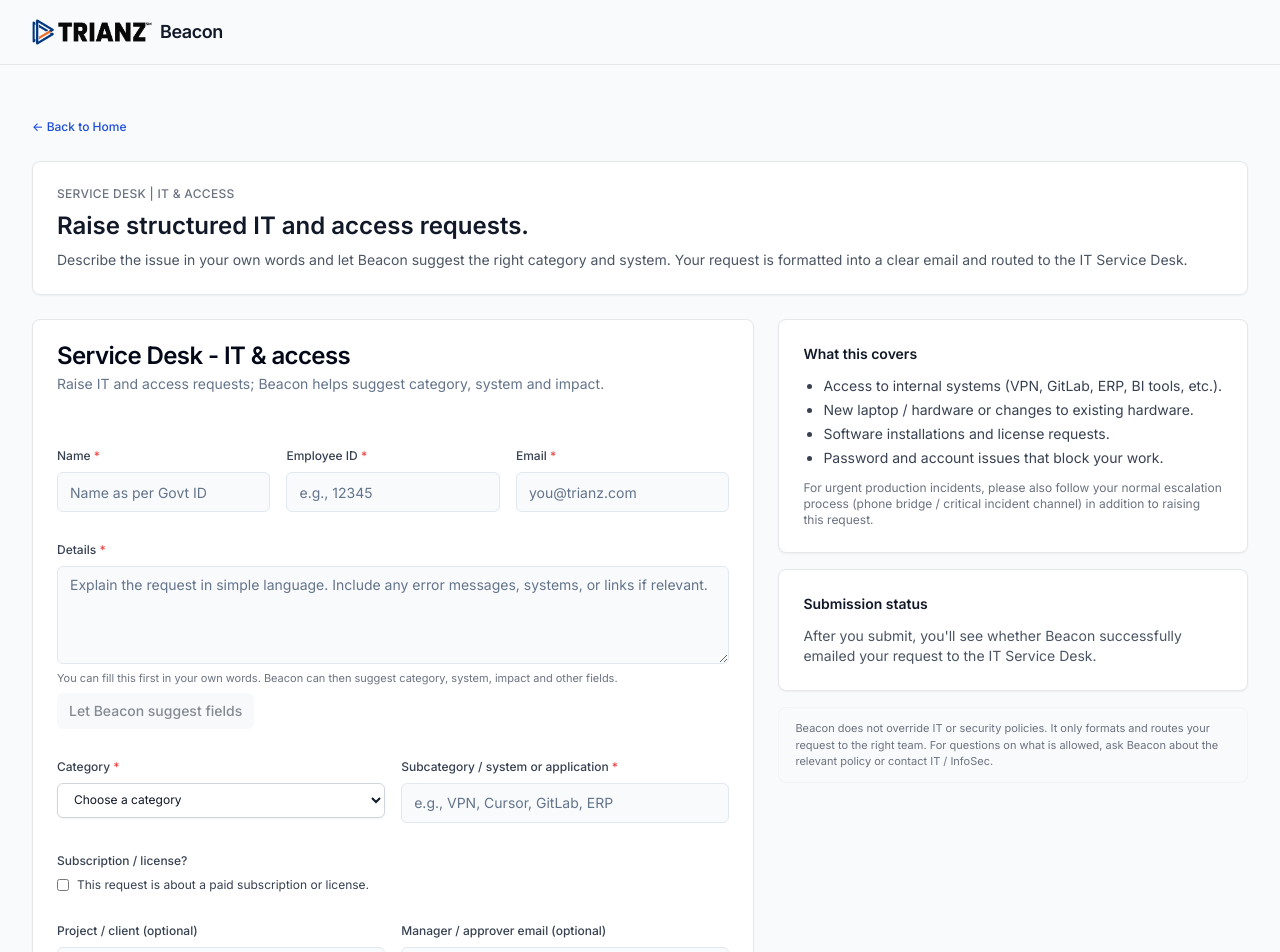
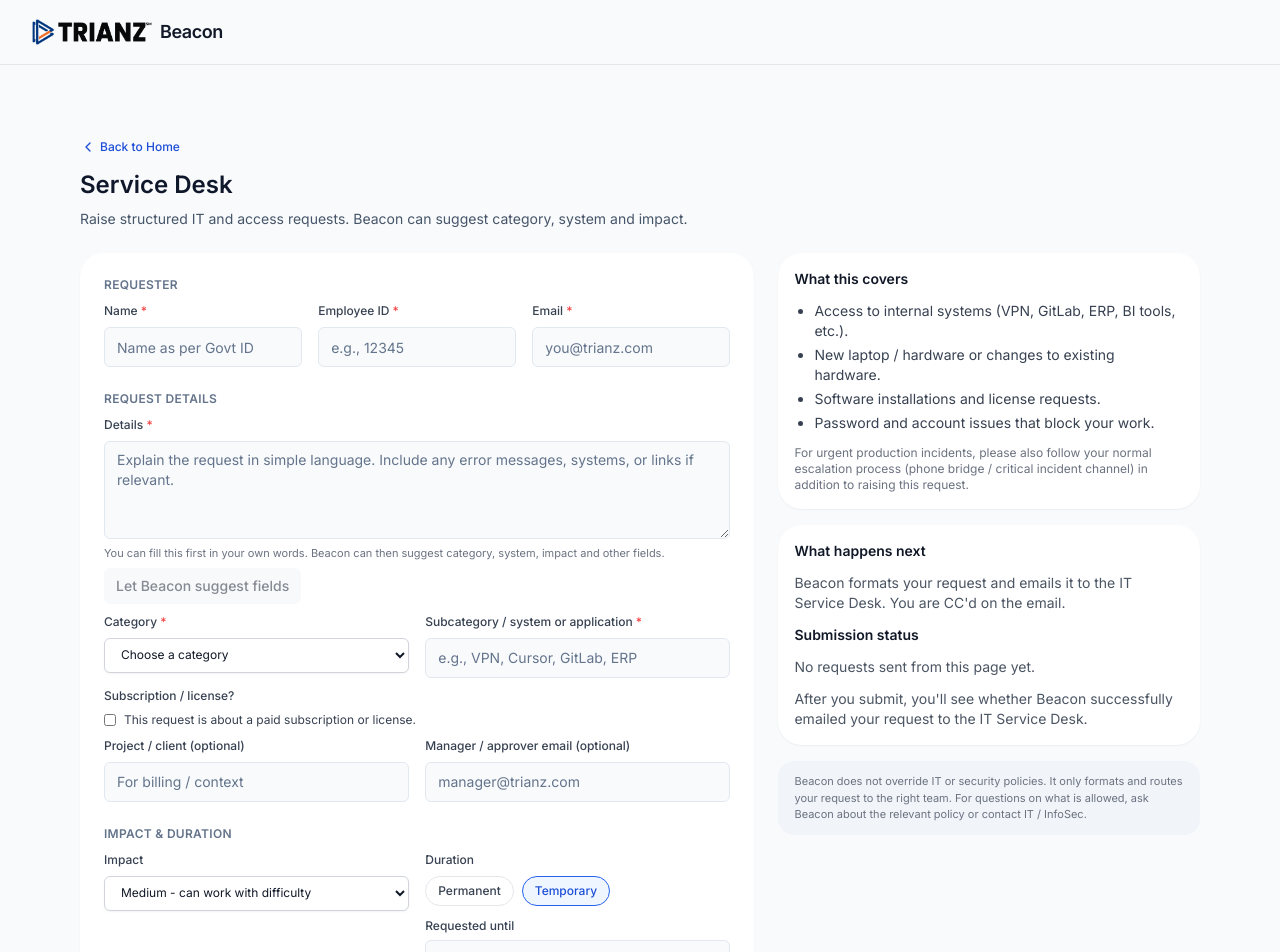
Before and after one commit to PrabhathVarma19/slt-jd, a Next.js app: page /service-desk in a window 1280 px wide. Shown: the top 952 px of the page. Built offline with nearby package versions, Linux system fonts and the light colour scheme.

Commit message:
ui: home launcher buckets + request page status/toasts

```diff
--- a/app/service-desk/page.tsx
+++ b/app/service-desk/page.tsx
@@ -1,17 +1,12 @@
 'use client';
 
 import { useEffect, useState } from 'react';
-import Link from 'next/link';
 import Button from '@/components/ui/button';
 import Input from '@/components/ui/input';
 import Textarea from '@/components/ui/textarea';
-import {
-  Card,
-  CardHeader,
-  CardTitle,
-  CardDescription,
-  CardContent,
-} from '@/components/ui/card';
+import { BackToHome } from '@/components/ui/back-to-home';
+import { Spinner } from '@/components/ui/spinner';
+import { useToast } from '@/lib/hooks/useToast';
 
 type RequestType =
   | ''
@@ -122,6 +117,9 @@
   const [result, setResult] = useState<ApiResponse | null>(null);
   const [shouldAutoSuggest, setShouldAutoSuggest] = useState(false);
   const [showSuccessModal, setShowSuccessModal] = useState(false);
+  const [lastSubmitAt, setLastSubmitAt] = useState<string | null>(null);
+  const [lastSubmitOutcome, setLastSubmitOutcome] = useState<'success' | 'error' | null>(null);
+  const { showToast, ToastContainer } = useToast();
 
   // Seed Details when navigated from Ask Beacon with ?details=...
   useEffect(() => {
@@ -240,6 +238,11 @@
       }
 
       setResult(data);
+      setLastSubmitAt(
+        new Date().toLocaleTimeString(undefined, { hour: '2-digit', minute: '2-digit' })
+      );
+      setLastSubmitOutcome('success');
+      showToast('Request emailed to Service Desk. A copy was sent to you.', 'success');
 
       // On success, reset the form completely and show a confirmation modal
       if (res.ok) {
@@ -248,46 +251,33 @@
       }
     } catch (err: any) {
       setError(err.message || 'Failed to submit IT request.');
+      setLastSubmitAt(
+        new Date().toLocaleTimeString(undefined, { hour: '2-digit', minute: '2-digit' })
+      );
+      setLastSubmitOutcome('error');
+      showToast('Could not send request. Check VPN or try again.', 'error');
     } finally {
       setIsSubmitting(false);
     }
   };
 
   return (
-    <div className="space-y-6">
-      <div className="mb-2">
-        <Link
-          href="/"
-          className="inline-flex items-center text-xs font-medium text-blue-700 hover:underline"
-        >
-          &lt;- Back to Home
-        </Link>
+    <div className="max-w-6xl mx-auto px-4 py-6 space-y-6">
+      <div className="space-y-2">
+        <BackToHome />
+        <h1 className="text-2xl font-semibold text-slate-900">Service Desk</h1>
+        <p className="text-sm text-slate-600">
+          Raise structured IT and access requests. Beacon can suggest category, system and impact.
+        </p>
       </div>
 
-      <div className="rounded-lg border border-gray-200 bg-white p-6 shadow-sm">
-        <div className="space-y-2">
-          <p className="text-xs font-medium uppercase tracking-wide text-gray-500">
-            Service Desk | IT &amp; access
-          </p>
-          <h1 className="text-2xl font-semibold text-gray-900">
-            Raise structured IT and access requests.
-          </h1>
-          <p className="text-sm text-gray-600">
-            Describe the issue in your own words and let Beacon suggest the right category and
-            system. Your request is formatted into a clear email and routed to the IT Service Desk.
-          </p>
-        </div>
-      </div>
-
-      <div className="grid gap-6 lg:grid-cols-[minmax(0,2fr)_minmax(0,1.3fr)]">
-        <Card className="space-y-6">
-          <CardHeader>
-            <CardTitle>Service Desk - IT &amp; access</CardTitle>
-            <CardDescription>
-              Raise IT and access requests; Beacon helps suggest category, system and impact.
-            </CardDescription>
-          </CardHeader>
-          <CardContent className="space-y-6">
+      <div className="grid gap-6 md:grid-cols-[minmax(0,1.6fr)_minmax(0,1fr)]">
+        {/* Left: form */}
+        <div className="bg-card rounded-3xl shadow-sm p-6 space-y-6">
+          <div className="space-y-1">
+            <p className="text-xs font-semibold uppercase tracking-wide text-slate-500">
+              Requester
+            </p>
             <div className="grid gap-4 md:grid-cols-3">
               <div className="space-y-1.5">
                 <label className="text-xs font-medium text-gray-700">
@@ -321,7 +311,12 @@
                 />
               </div>
             </div>
+          </div>
 
+          <div className="space-y-1">
+            <p className="text-xs font-semibold uppercase tracking-wide text-slate-500">
+              Request details
+            </p>
             <div className="space-y-1.5">
               <label className="text-xs font-medium text-gray-700">
                 Details <span className="text-red-500">*</span>
@@ -420,7 +415,12 @@
                 />
               </div>
             </div>
+          </div>
 
+          <div className="space-y-1">
+            <p className="text-xs font-semibold uppercase tracking-wide text-slate-500">
+              Impact &amp; duration
+            </p>
             <div className="grid gap-4 md:grid-cols-2">
               <div className="space-y-1.5">
                 <label className="text-xs font-medium text-gray-700">Impact</label>
@@ -477,6 +477,7 @@
                 )}
               </div>
             </div>
+          </div>
 
             {error && (
               <div className="rounded-md border border-red-200 bg-red-50 px-3 py-2 text-xs text-red-800">
@@ -488,15 +489,22 @@
               <p className="text-xs text-gray-500">
                 Beacon will send this request to the IT Service Desk with your email as reply-to.
               </p>
-              <Button size="sm" onClick={handleSubmit} disabled={!canSubmit}>
-                {isSubmitting ? 'Submitting...' : 'Submit IT request'}
+            <Button size="sm" onClick={handleSubmit} disabled={!canSubmit} className="rounded-full">
+              {isSubmitting ? (
+                <span className="inline-flex items-center gap-2">
+                  <Spinner />
+                  Submitting...
+                </span>
+              ) : (
+                'Submit IT request'
+              )}
               </Button>
             </div>
-          </CardContent>
-        </Card>
+        </div>
 
+        {/* Right: status & guidance */}
         <div className="space-y-4">
-          <div className="rounded-lg border border-gray-200 bg-white p-6 shadow-sm space-y-3 text-sm text-gray-700">
+          <div className="bg-card rounded-3xl shadow-sm p-4 space-y-3 text-sm text-gray-700">
             <h2 className="text-sm font-semibold text-gray-900">What this covers</h2>
             <ul className="list-disc space-y-1 pl-5">
               <li>Access to internal systems (VPN, GitLab, ERP, BI tools, etc.).</li>
@@ -510,8 +518,31 @@
             </p>
           </div>
 
-          <div className="rounded-lg border border-gray-200 bg-white p-6 shadow-sm space-y-3 text-sm text-gray-700">
+          <div className="bg-card rounded-3xl shadow-sm p-4 space-y-3 text-sm text-gray-700">
+            <p className="text-sm font-semibold text-gray-900">What happens next</p>
+            <p className="text-sm text-gray-600">
+              Beacon formats your request and emails it to the IT Service Desk. You are CC&apos;d on the email.
+            </p>
+
             <h2 className="text-sm font-semibold text-gray-900">Submission status</h2>
+            {!lastSubmitAt && (
+              <p className="text-sm text-gray-600">
+                No requests sent from this page yet.
+              </p>
+            )}
+            {lastSubmitAt && (
+              <div className="space-y-1">
+                <p className="text-sm text-gray-700">
+                  Last submission: <span className="font-medium text-gray-900">{lastSubmitAt}</span>
+                </p>
+                {lastSubmitOutcome === 'success' && (
+                  <p className="text-sm text-green-700">Last request sent successfully.</p>
+                )}
+                {lastSubmitOutcome === 'error' && (
+                  <p className="text-sm text-red-700">Last attempt failed. Please try again.</p>
+                )}
+              </div>
+            )}
             {!result && !error && (
               <p className="text-sm text-gray-600">
                 After you submit, you&apos;ll see whether Beacon successfully emailed your request to
@@ -537,7 +568,7 @@
             )}
           </div>
 
-          <div className="rounded-lg border border-gray-100 bg-gray-50 px-4 py-3 text-[11px] text-gray-500">
+          <div className="rounded-2xl bg-muted px-4 py-3 text-[11px] text-gray-500">
             Beacon does not override IT or security policies. It only formats and routes your request
             to the right team. For questions on what is allowed, ask Beacon about the relevant policy
             or contact IT / InfoSec.
@@ -564,6 +595,8 @@
           </div>
         </div>
       )}
+
+      <ToastContainer />
     </div>
   );
 }
--- a/app/travel-desk/page.tsx
+++ b/app/travel-desk/page.tsx
@@ -1,7 +1,6 @@
 'use client';
 
 import { useState } from 'react';
-import Link from 'next/link';
 import Button from '@/components/ui/button';
 import Input from '@/components/ui/input';
 import Textarea from '@/components/ui/textarea';
@@ -13,6 +12,9 @@
   CardDescription,
   CardContent,
 } from '@/components/ui/card';
+import { BackToHome } from '@/components/ui/back-to-home';
+import { Spinner } from '@/components/ui/spinner';
+import { useToast } from '@/lib/hooks/useToast';
 
 type View = 'form' | 'review';
 
@@ -38,6 +40,9 @@
   const [error, setError] = useState<string | null>(null);
   const [submitMessage, setSubmitMessage] = useState<string | null>(null);
   const [showSuccessModal, setShowSuccessModal] = useState(false);
+  const [lastSubmitAt, setLastSubmitAt] = useState<string | null>(null);
+  const [lastSubmitOutcome, setLastSubmitOutcome] = useState<'success' | 'error' | null>(null);
+  const { showToast, ToastContainer } = useToast();
 
   const canSubmit =
     name.trim() &&
@@ -109,6 +114,11 @@
       }
 
       setSubmitMessage(data.message || 'Travel request emailed to the Travel Desk.');
+      setLastSubmitAt(
+        new Date().toLocaleTimeString(undefined, { hour: '2-digit', minute: '2-digit' })
+      );
+      setLastSubmitOutcome('success');
+      showToast('Travel request emailed to Travel Desk. A copy was sent to you.', 'success');
 
       // Reset the form, return to form view, and show confirmation popup
       resetForm();
@@ -116,6 +126,11 @@
       setShowSuccessModal(true);
     } catch (err: any) {
       setError(err.message || 'Failed to submit travel request');
+      setLastSubmitAt(
+        new Date().toLocaleTimeString(undefined, { hour: '2-digit', minute: '2-digit' })
+      );
+      setLastSubmitOutcome('error');
+      showToast('Could not send request. Check VPN or try again.', 'error');
     } finally {
       setIsSubmitting(false);
     }
@@ -133,32 +148,18 @@
   // Form View
   if (view === 'form') {
     return (
-      <div className="space-y-6">
-        <div className="mb-2">
-          <Link
-            href="/"
-            className="inline-flex items-center text-xs font-medium text-blue-700 hover:underline"
-          >
-            Back to Home
-          </Link>
+      <div className="max-w-6xl mx-auto px-4 py-6 space-y-6">
+        <div className="space-y-2">
+          <BackToHome />
+          <h1 className="text-2xl font-semibold text-slate-900">Travel Desk</h1>
+          <p className="text-sm text-slate-600">
+            Prepare and send structured travel requests. Beacon formats your ask into a clear email.
+          </p>
         </div>
 
-        <div className="rounded-lg border border-gray-200 bg-white p-6 shadow-sm">
-          <div className="space-y-2">
-            <p className="text-xs font-medium uppercase tracking-wide text-gray-500">
-              Beacon Travel Desk
-            </p>
-            <h1 className="mt-1 text-2xl font-semibold text-gray-900">
-              Raise a travel request without writing an email.
-            </h1>
-            <p className="text-sm text-gray-600">
-              Fill the trip details and let Beacon prepare a clear, policy-aware request and an email
-              draft for the travel desk and your manager.
-            </p>
-          </div>
-        </div>
-
-        <Card className="max-w-4xl">
+        <div className="grid gap-6 md:grid-cols-[minmax(0,1.6fr)_minmax(0,1fr)]">
+          {/* Left: form */}
+          <Card>
           <CardHeader>
             <CardTitle>Travel Desk</CardTitle>
             <CardDescription>
@@ -329,6 +330,36 @@
           </CardContent>
         </Card>
 
+          {/* Right: status & guidance */}
+          <div className="space-y-4">
+            <div className="bg-card rounded-3xl shadow-sm p-4 space-y-3">
+              <h2 className="text-sm font-semibold text-slate-900">What happens next</h2>
+              <p className="text-sm text-slate-600">
+                Beacon formats your travel request and emails it to the Travel Desk. You are CC&apos;d on the email.
+              </p>
+            </div>
+            <div className="bg-card rounded-3xl shadow-sm p-4 space-y-3">
+              <h2 className="text-sm font-semibold text-slate-900">Submission status</h2>
+              {!lastSubmitAt && (
+                <p className="text-sm text-slate-600">No requests sent from this page yet.</p>
+              )}
+              {lastSubmitAt && (
+                <div className="space-y-1 text-sm">
+                  <p className="text-slate-700">
+                    Last submission: <span className="font-medium text-slate-900">{lastSubmitAt}</span>
+                  </p>
+                  {lastSubmitOutcome === 'success' && (
+                    <p className="text-green-700">Last travel request sent successfully.</p>
+                  )}
+                  {lastSubmitOutcome === 'error' && (
+                    <p className="text-red-700">Last attempt failed. Please try again.</p>
+                  )}
+                </div>
+              )}
+            </div>
+          </div>
+        </div>
+
         {showSuccessModal && (
           <div className="fixed inset-0 z-40 flex items-center justify-center bg-black/40">
             <div className="w-full max-w-md rounded-lg bg-white p-6 shadow-lg">
@@ -347,6 +378,7 @@
             </div>
           </div>
         )}
+        <ToastContainer />
       </div>
     );
   }
@@ -354,22 +386,17 @@
   // Review View
   if (view === 'review') {
     return (
-      <div className="space-y-6">
-        <div className="rounded-lg border border-gray-200 bg-white p-6 shadow-sm">
+      <div className="max-w-6xl mx-auto px-4 py-6 space-y-6">
         <div className="space-y-2">
-            <p className="text-xs font-medium uppercase tracking-wide text-gray-500">
-              Beacon Travel Desk
-            </p>
-            <h1 className="mt-1 text-2xl font-semibold text-gray-900">
-              Review your travel request
-            </h1>
-            <p className="text-sm text-gray-600">
+          <BackToHome />
+          <h1 className="text-2xl font-semibold text-slate-900">Review travel request</h1>
+          <p className="text-sm text-slate-600">
             Please review the details below. Click Confirm to send the request to the Travel Desk.
           </p>
         </div>
-        </div>
 
-        <Card className="mx-auto max-w-3xl">
+        <div className="grid gap-6 md:grid-cols-[minmax(0,1.6fr)_minmax(0,1fr)]">
+          <Card className="w-full">
             <CardHeader>
               <CardTitle>Review your travel request</CardTitle>
               <CardDescription>
@@ -496,11 +523,43 @@
                 Back
               </Button>
               <Button onClick={handleConfirm} disabled={isSubmitting}>
-                {isSubmitting ? 'Sending request...' : 'Confirm and send'}
+                {isSubmitting ? (
+                  <span className="inline-flex items-center gap-2">
+                    <Spinner />
+                    Submitting...
+                  </span>
+                ) : (
+                  'Confirm and send'
+                )}
               </Button>
             </div>
           </CardContent>
         </Card>
+
+          <div className="space-y-4">
+            <div className="bg-card rounded-3xl shadow-sm p-4 space-y-3">
+              <h2 className="text-sm font-semibold text-slate-900">Submission status</h2>
+              {!lastSubmitAt && (
+                <p className="text-sm text-slate-600">No requests sent from this page yet.</p>
+              )}
+              {lastSubmitAt && (
+                <div className="space-y-1 text-sm">
+                  <p className="text-slate-700">
+                    Last submission: <span className="font-medium text-slate-900">{lastSubmitAt}</span>
+                  </p>
+                  {lastSubmitOutcome === 'success' && (
+                    <p className="text-green-700">Last travel request sent successfully.</p>
+                  )}
+                  {lastSubmitOutcome === 'error' && (
+                    <p className="text-red-700">Last attempt failed. Please try again.</p>
+                  )}
+                </div>
+              )}
+            </div>
+          </div>
+        </div>
+
+        <ToastContainer />
       </div>
     );
   }
```
Also changed, not shown: app/page.tsx (+27 -55 lines). Lines whose indentation alone changed are shown as unchanged.
